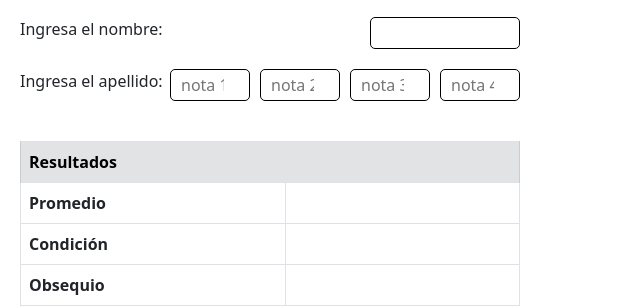
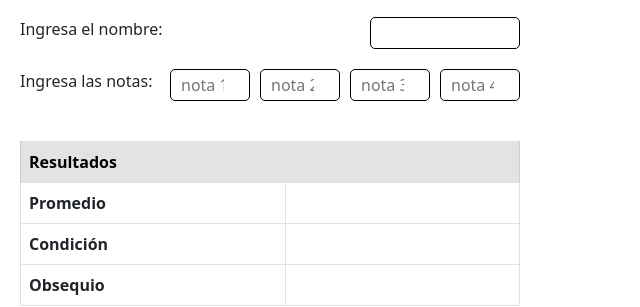
Before and after one commit to ChizitosSh/Repositorio-Website, a plain HTML site: page unidad3/s10/index.html in a window 1280 px wide. Shown: the part 205-512 px from the top of the page, 0-640 px from the left. Drawn offline with nearby package versions, Linux system fonts and the light colour scheme.

Commit message:
Update index.html

```diff
--- a/unidad3/s10/index.html
+++ b/unidad3/s10/index.html
@@ -34,7 +34,7 @@
                 <input type="text" class="nombre" id="nombre">
             </section>
             <section class="conjunto">
-                <label for="notas">Ingresa el apellido:</label>
+                <label for="notas">Ingresa las notas:</label>
                 <section class="notas" id="notas">
                     <section class="nota1">
                         <input type="number" class="nota1" id="nota1" placeholder="nota 1">
```
